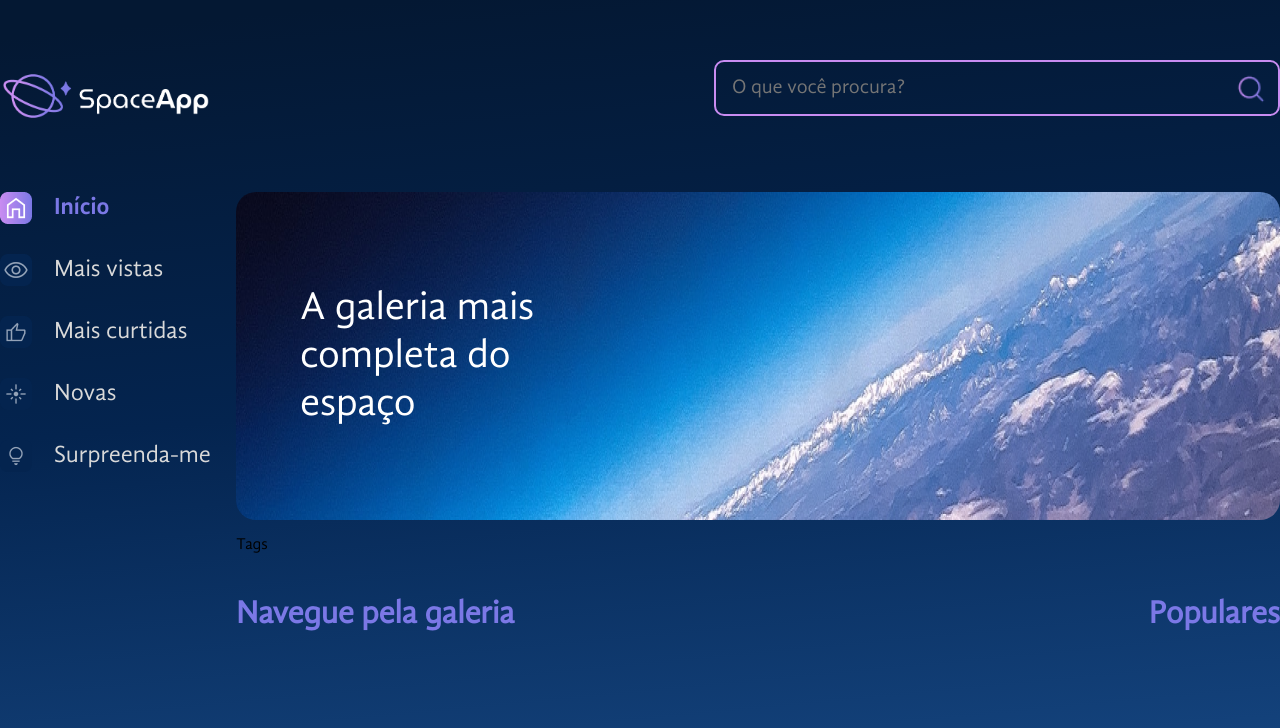
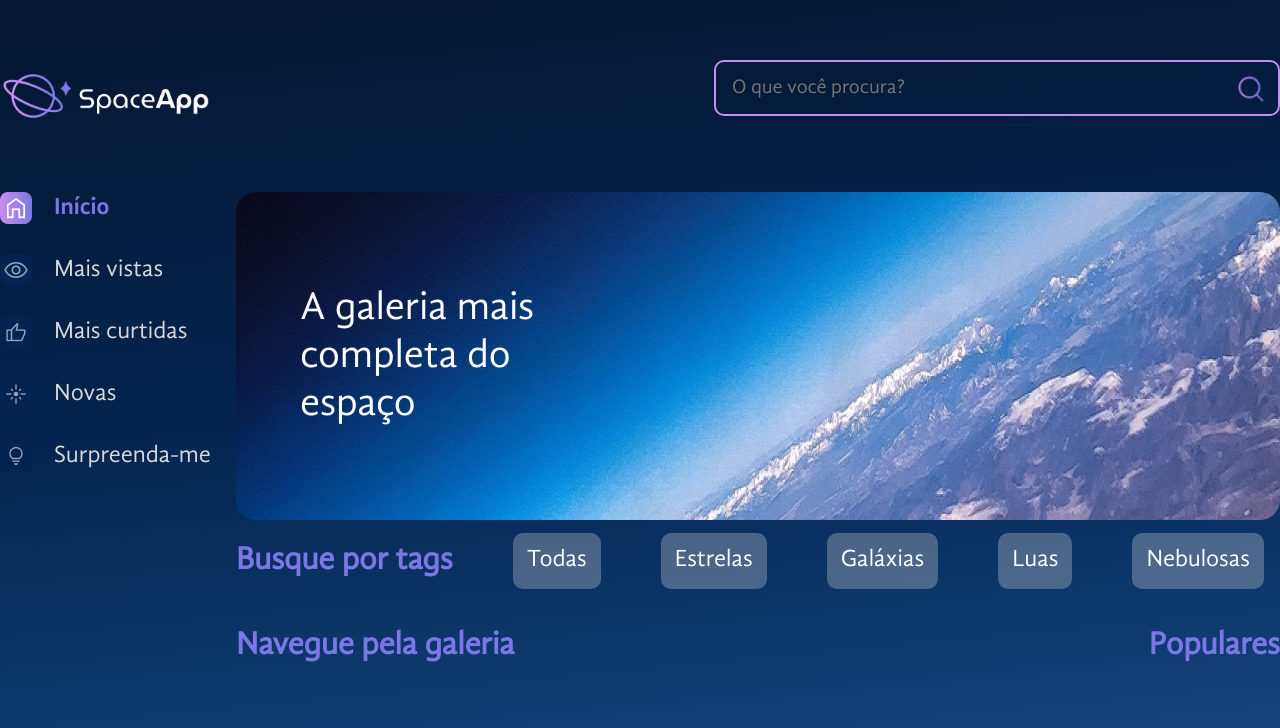
Before and after one commit to davidsantos96/space-app, a React (Vite) app: page / in a window 1280 px wide. Shown: the top 728 px of the page. Built offline with nearby package versions, Linux system fonts and the light colour scheme.

Commit message:
Feat: criada as tags e estilizada

```diff
--- a/src/componentes/Galeria/Tags/index.jsx
+++ b/src/componentes/Galeria/Tags/index.jsx
@@ -1,5 +1,48 @@
+import Titulo from "../../Titulo";
+import tags from "./tags.json";
+import styled from "styled-components";
+
 const Tags = () => {
-    return <p>Tags</p>
-}
+
+  const TagsEstializado = styled.section`
+    display: flex;
+    gap: 60px;
+    align-items: center;
+    color: #d9d9d9;
+    font-size: 24px;
+    line-height: 28.8px;
+    font-weight: 400;
+  `;
+
+  const TagTitulo = styled.h3`
+    color: #d9d9d9;
+    font-size: 24px;
+    margin: 0;
+  `;
+
+  const Tag = styled.button`
+    font-size: 24px;
+    color: #ffffff;
+    background: rgba(217, 217, 217, 0.3);
+    border-radius: 10px;
+    cursor: pointer;
+    transition: background-color 0.3s ease;
+    padding: 12px;
+    box-sizing: border-box;
+    border: 2px solid transparent;
+    &:hover {
+      border-color: #c98cf1;
+    }
+  `;
+
+  return (
+    <TagsEstializado>
+      <Titulo>Busque por tags</Titulo>
+      {tags.map((tag) => (
+        <Tag key={tag.id}>{tag.titulo}</Tag>
+      ))}
+    </TagsEstializado>
+  );
+};
 
 export default Tags;
--- /dev/null
+++ b/src/componentes/Galeria/Tags/tags.json
@@ -0,0 +1,22 @@
+[
+    {
+        "id": 0,
+        "titulo": "Todas"
+    },
+    {
+        "id": 1,
+        "titulo": "Estrelas"
+    },
+    {
+        "id": 2,
+        "titulo": "Galáxias"
+    },
+    {
+        "id": 3,
+        "titulo": "Luas"
+    },
+    {
+        "id": 4,
+        "titulo": "Nebulosas"
+    }
+]
```
